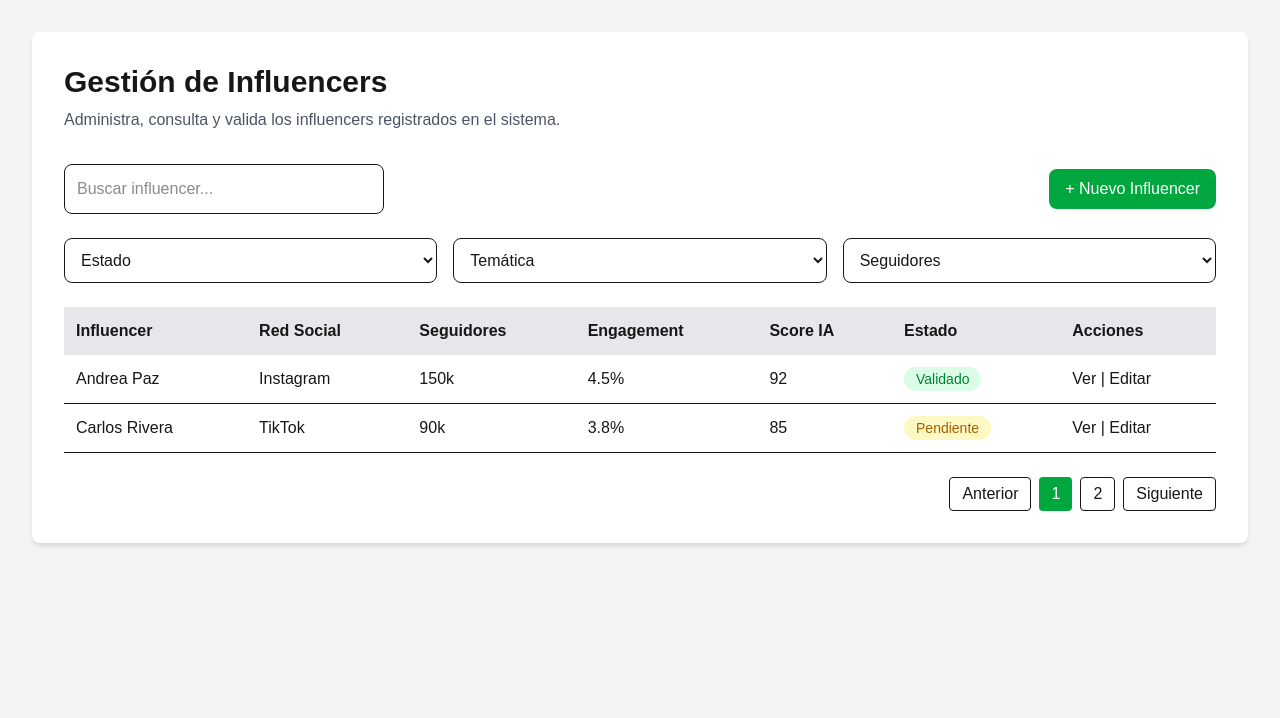
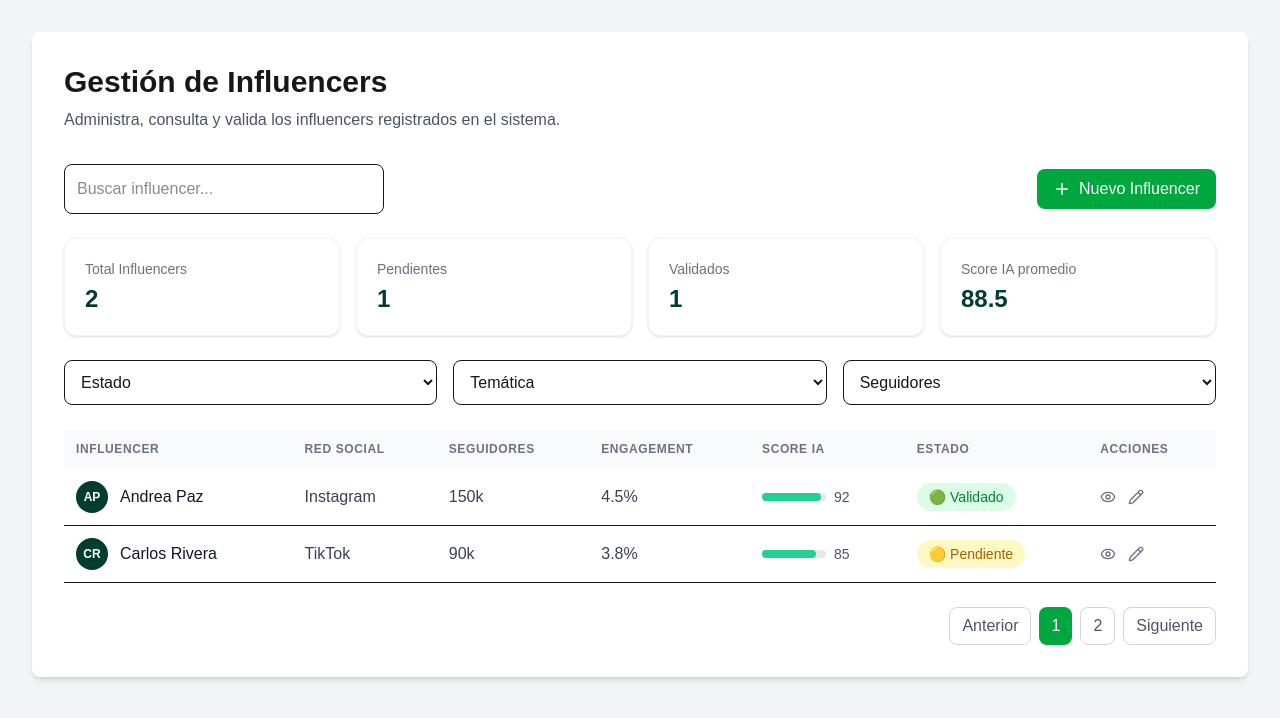
Before and after one commit to Jhair-Martel25/SISTEMAS_INFLUENCERS_FRONTEND, a Next.js app: page /influencers/gestion in a window 1280 px wide. Shown: the top 718 px of the page. Built offline with nearby package versions, Linux system fonts and the light colour scheme.

Commit message:
feat: moderniza vista de gestión de influencers
Se agregaron tarjetas resumen, avatares con iniciales, barra de progreso para Score IA, badges de estado por color, y hover en filas, sin modificar la lógica existente.

```diff
--- a/src/app/influencers/gestion/page.tsx
+++ b/src/app/influencers/gestion/page.tsx
@@ -1,3 +1,4 @@
+import { Plus, Eye, Pencil } from "lucide-react";
 export default function GestionInfluencersPage() {
   return (
     <main className="min-h-screen bg-gray-100 p-8">
@@ -17,9 +18,29 @@ export default function GestionInfluencersPage() {
             placeholder="Buscar influencer..."
             className="border rounded-lg p-3 w-full md:w-80"
           />
-          <button className="bg-green-600 text-white px-4 py-2 rounded-lg">
-            + Nuevo Influencer
+         <button className="bg-green-600 text-white px-4 py-2 rounded-lg hover:bg-green-700 transition-colors duration-200 flex items-center gap-2">
+            <Plus size={18} />
+            Nuevo Influencer
           </button>
+        </div>
+
+        <div className="grid grid-cols-2 md:grid-cols-4 gap-4 mb-6">
+          <div className="bg-white border border-gray-100 rounded-xl shadow-sm p-5">
+            <p className="text-sm text-gray-500">Total Influencers</p>
+            <p className="text-2xl font-bold text-[#003D2D] mt-1">2</p>
+          </div>
+          <div className="bg-white border border-gray-100 rounded-xl shadow-sm p-5">
+            <p className="text-sm text-gray-500">Pendientes</p>
+            <p className="text-2xl font-bold text-[#003D2D] mt-1">1</p>
+          </div>
+          <div className="bg-white border border-gray-100 rounded-xl shadow-sm p-5">
+            <p className="text-sm text-gray-500">Validados</p>
+            <p className="text-2xl font-bold text-[#003D2D] mt-1">1</p>
+          </div>
+          <div className="bg-white border border-gray-100 rounded-xl shadow-sm p-5">
+            <p className="text-sm text-gray-500">Score IA promedio</p>
+            <p className="text-2xl font-bold text-[#003D2D] mt-1">88.5</p>
+          </div>
         </div>
 
         <div className="grid grid-cols-1 md:grid-cols-3 gap-4 mb-6">
@@ -47,60 +68,106 @@ export default function GestionInfluencersPage() {
         <div className="overflow-x-auto">
           <table className="w-full border-collapse">
             <thead>
-              <tr className="bg-gray-200">
-                <th className="p-3 text-left">Influencer</th>
-                <th className="p-3 text-left">Red Social</th>
-                <th className="p-3 text-left">Seguidores</th>
-                <th className="p-3 text-left">Engagement</th>
-                <th className="p-3 text-left">Score IA</th>
-                <th className="p-3 text-left">Estado</th>
-                <th className="p-3 text-left">Acciones</th>
+             <tr className="bg-gray-50">
+                <th className="p-3 text-left text-xs font-semibold text-gray-500 uppercase tracking-wider">Influencer</th>
+                <th className="p-3 text-left text-xs font-semibold text-gray-500 uppercase tracking-wider">Red Social</th>
+                <th className="p-3 text-left text-xs font-semibold text-gray-500 uppercase tracking-wider">Seguidores</th>
+                <th className="p-3 text-left text-xs font-semibold text-gray-500 uppercase tracking-wider">Engagement</th>
+                <th className="p-3 text-left text-xs font-semibold text-gray-500 uppercase tracking-wider">Score IA</th>
+                <th className="p-3 text-left text-xs font-semibold text-gray-500 uppercase tracking-wider">Estado</th>
+                <th className="p-3 text-left text-xs font-semibold text-gray-500 uppercase tracking-wider">Acciones</th>
               </tr>
             </thead>
-            <tbody>
-              <tr className="border-b">
-                <td className="p-3">Andrea Paz</td>
-                <td className="p-3">Instagram</td>
-                <td className="p-3">150k</td>
-                <td className="p-3">4.5%</td>
-                <td className="p-3">92</td>
+        <tbody>
+              <tr className="border-b hover:bg-gray-50 transition-colors duration-150">
                 <td className="p-3">
-                  <span className="bg-green-100 text-green-700 px-3 py-1 rounded-full text-sm">
-                    Validado
+                  <div className="flex items-center gap-3">
+                    <div className="w-8 h-8 rounded-full bg-[#003D2D] text-white flex items-center justify-center text-xs font-semibold shrink-0">
+                      AP
+                    </div>
+                    <span className="text-gray-900">Andrea Paz</span>
+                  </div>
+                </td>
+                <td className="p-3 text-gray-700">Instagram</td>
+                <td className="p-3 text-gray-700">150k</td>
+                <td className="p-3 text-gray-700">4.5%</td>
+                <td className="p-3">
+                  <div className="flex items-center gap-2">
+                    <div className="w-16 bg-gray-200 rounded-full h-2">
+                      <div className="bg-[#20D18F] h-2 rounded-full" style={{ width: "92%" }}></div>
+                    </div>
+                    <span className="text-sm text-gray-600">92</span>
+                  </div>
+                </td>
+                <td className="p-3">
+                  <span className="inline-flex items-center gap-1.5 bg-green-100 text-green-700 px-3 py-1 rounded-full text-sm font-medium">
+                    🟢 Validado
                   </span>
                 </td>
-                <td className="p-3">Ver | Editar</td>
+                <td className="p-3">
+                  <div className="flex items-center gap-3 text-gray-500">
+                    <button className="hover:text-[#003D2D] transition-colors" title="Ver">
+                      <Eye size={16} />
+                    </button>
+                    <button className="hover:text-[#003D2D] transition-colors" title="Editar">
+                      <Pencil size={16} />
+                    </button>
+                  </div>
+                </td>
               </tr>
-              <tr className="border-b">
-                <td className="p-3">Carlos Rivera</td>
-                <td className="p-3">TikTok</td>
-                <td className="p-3">90k</td>
-                <td className="p-3">3.8%</td>
-                <td className="p-3">85</td>
+              <tr className="border-b hover:bg-gray-50 transition-colors duration-150">
                 <td className="p-3">
-                  <span className="bg-yellow-100 text-yellow-700 px-3 py-1 rounded-full text-sm">
-                    Pendiente
+                  <div className="flex items-center gap-3">
+                    <div className="w-8 h-8 rounded-full bg-[#003D2D] text-white flex items-center justify-center text-xs font-semibold shrink-0">
+                      CR
+                    </div>
+                    <span className="text-gray-900">Carlos Rivera</span>
+                  </div>
+                </td>
+                <td className="p-3 text-gray-700">TikTok</td>
+                <td className="p-3 text-gray-700">90k</td>
+                <td className="p-3 text-gray-700">3.8%</td>
+                <td className="p-3">
+                  <div className="flex items-center gap-2">
+                    <div className="w-16 bg-gray-200 rounded-full h-2">
+                      <div className="bg-[#20D18F] h-2 rounded-full" style={{ width: "85%" }}></div>
+                    </div>
+                    <span className="text-sm text-gray-600">85</span>
+                  </div>
+                </td>
+                <td className="p-3">
+                  <span className="inline-flex items-center gap-1.5 bg-yellow-100 text-yellow-700 px-3 py-1 rounded-full text-sm font-medium">
+                    🟡 Pendiente
                   </span>
                 </td>
-                <td className="p-3">Ver | Editar</td>
+                <td className="p-3">
+                  <div className="flex items-center gap-3 text-gray-500">
+                    <button className="hover:text-[#003D2D] transition-colors" title="Ver">
+                      <Eye size={16} />
+                    </button>
+                    <button className="hover:text-[#003D2D] transition-colors" title="Editar">
+                      <Pencil size={16} />
+                    </button>
+                  </div>
+                </td>
               </tr>
             </tbody>
           </table>
         </div>
         <div className="flex justify-end mt-6 gap-2">
-          <button className="border px-3 py-1 rounded">
+          <button className="border border-gray-300 text-gray-600 px-3 py-1.5 rounded-lg hover:bg-gray-50 transition-colors duration-150">
             Anterior
           </button>
 
-          <button className="bg-green-600 text-white px-3 py-1 rounded">
+          <button className="bg-green-600 text-white px-3 py-1.5 rounded-lg font-medium">
             1
           </button>
 
-          <button className="border px-3 py-1 rounded">
+          <button className="border border-gray-300 text-gray-600 px-3 py-1.5 rounded-lg hover:bg-gray-50 transition-colors duration-150">
             2
           </button>
 
-          <button className="border px-3 py-1 rounded">
+          <button className="border border-gray-300 text-gray-600 px-3 py-1.5 rounded-lg hover:bg-gray-50 transition-colors duration-150">
             Siguiente
           </button>
         </div>
```
